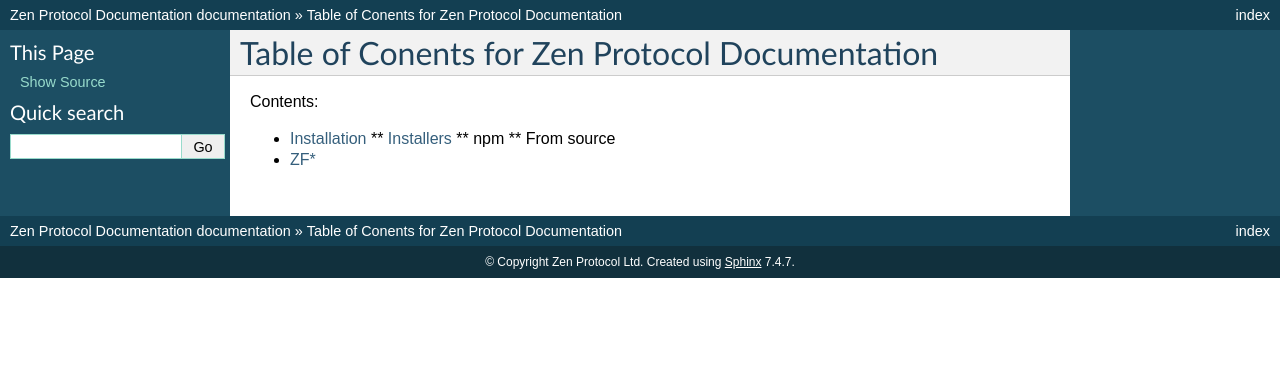
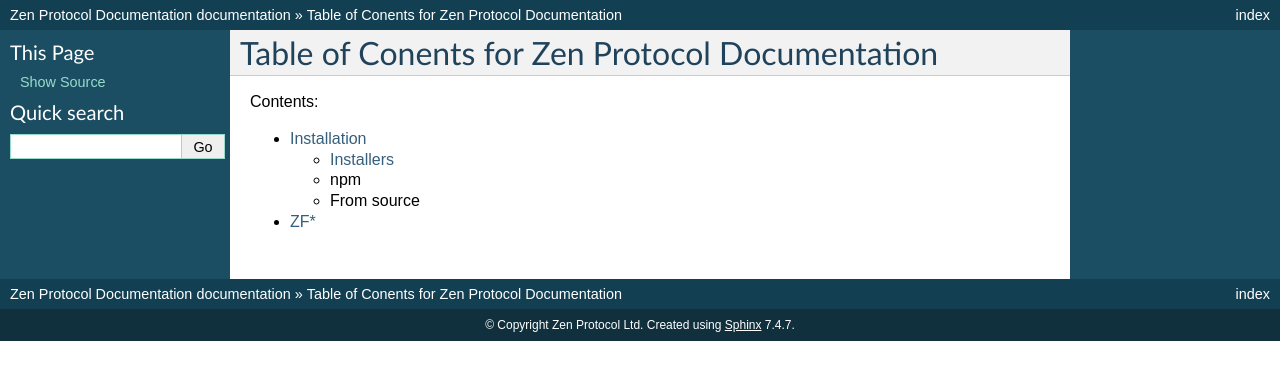
Before and after one commit to zenprotocol/docs, a Sphinx documentation site: the page built from docs/index.md, in a window 1280 px wide. Shown: the top 380 px of the page. Built offline with Sphinx 7.4.7, drawn with Linux system fonts in a browser that asks for light colours.

Commit message:
Nested bullets.

```diff
--- a/docs/index.md
+++ b/docs/index.md
@@ -3,7 +3,7 @@
 Contents:
 
 * [Installation](installation.html)
-  ** [Installers](installation/installers.html)
-  ** npm
-  ** From source
+    * [Installers](installation/installers.html)
+    * npm
+    * From source
 * [ZF*](zfstar.html)
```
